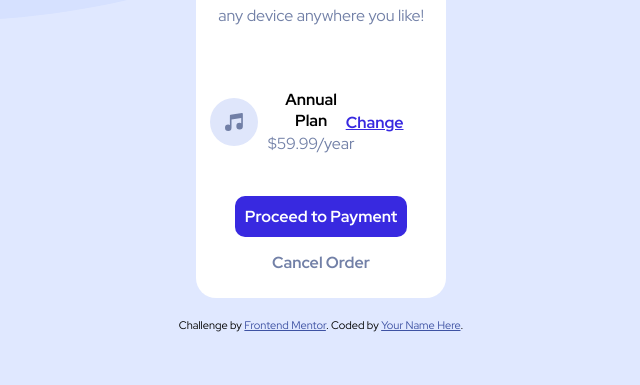
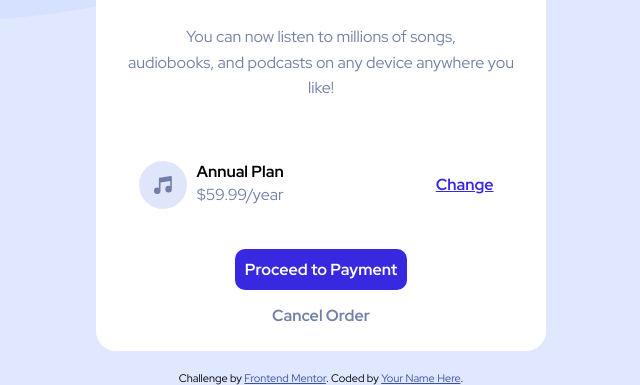
Before and after one commit to Akunamo/Order-summary-components, a plain HTML site: page index.html in a window 1280 px wide. Shown: the part 416-801 px from the top of the page, without its empty margins (319-959 px from the left). Drawn offline with Linux system fonts and the light colour scheme.

Commit message:
Update style.css

```diff
--- a/style.css
+++ b/style.css
@@ -183,6 +183,6 @@ h1 {
     }
     .container {
         margin-top: 7rem;
-        width: 250px;
+        width: 450px;
     }
 }
```
